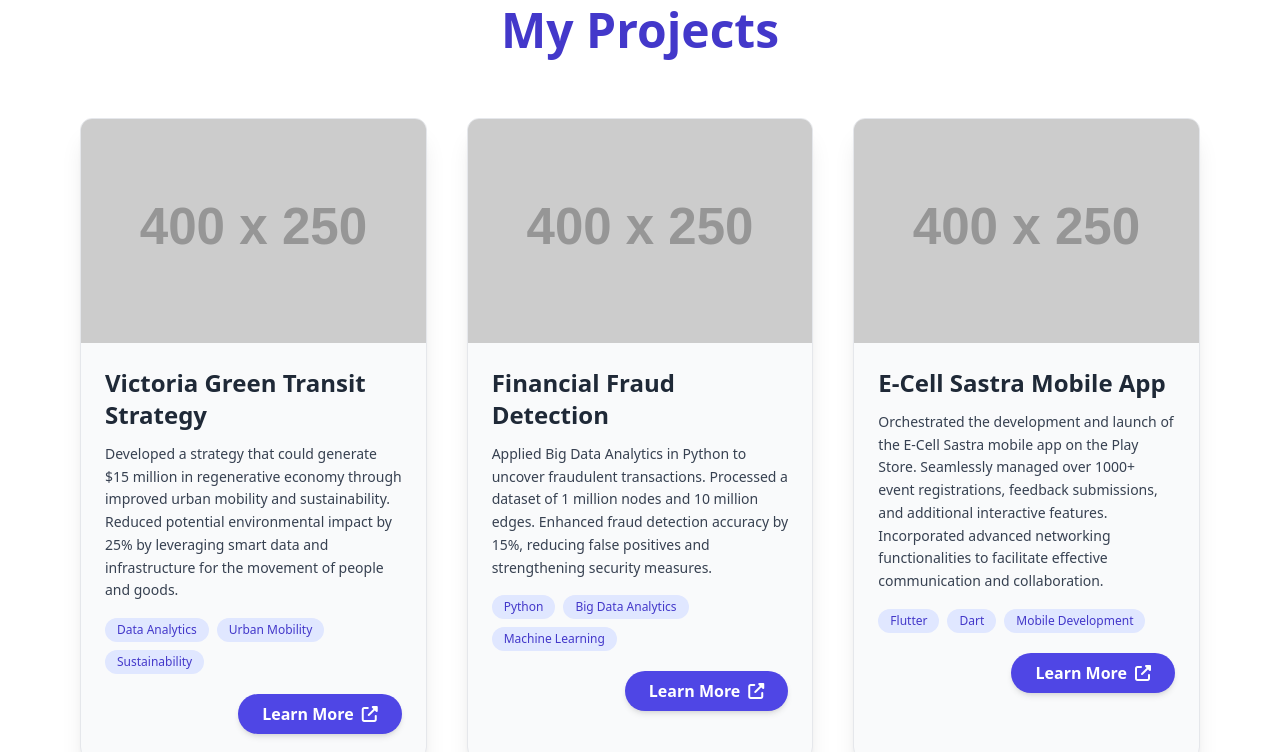
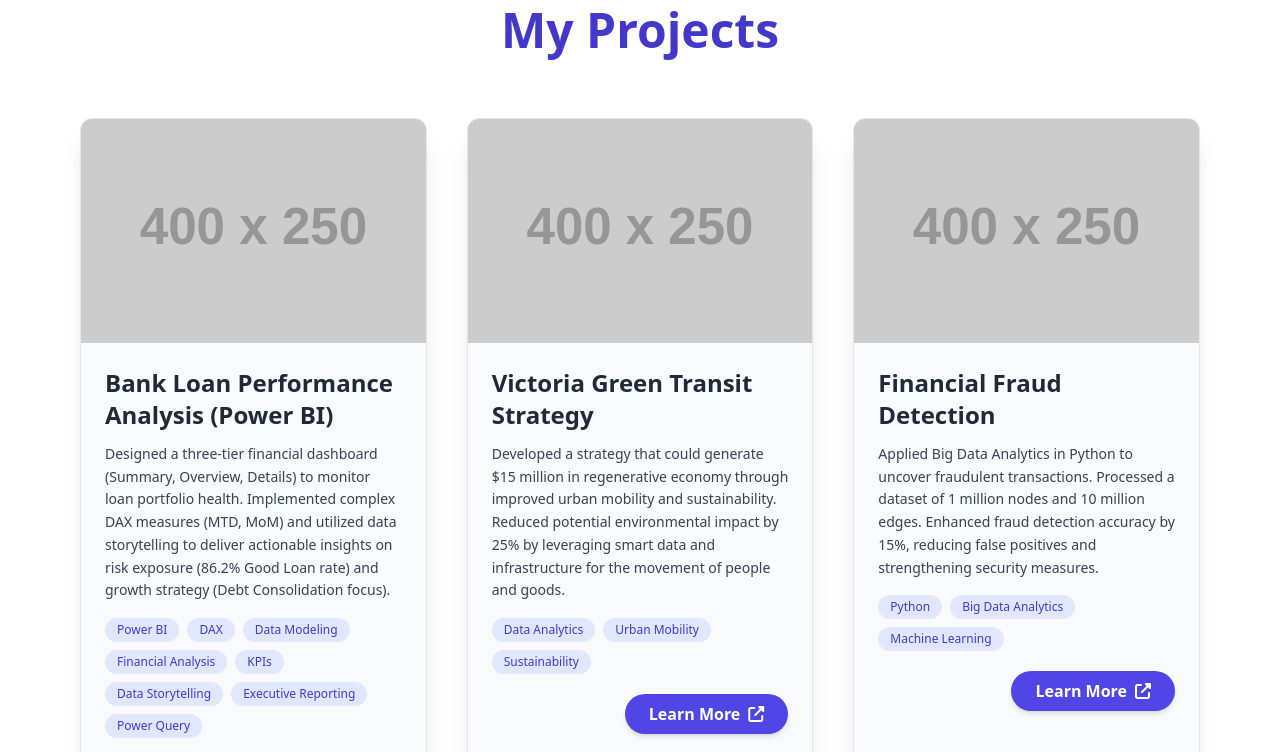
Before and after one commit to BhuvanPS/Portfolio, a plain HTML site: page index.html in a window 1280 px wide. Shown: the part 5010-5762 px from the top of the page. Drawn offline with nearby package versions, Linux system fonts and the light colour scheme; placeholder pictures from the web are drawn by us.

Commit message:
Added Power BI Project

```diff
--- a/index.html
+++ b/index.html
@@ -721,6 +721,14 @@
         // Data for projects and skills (moved from React component)
         const projects = [
             {
+    "id": "bank-loan-analysis-report",
+    "title": "Bank Loan Performance Analysis (Power BI)",
+    "description": "Designed a three-tier financial dashboard (Summary, Overview, Details) to monitor loan portfolio health. Implemented complex DAX measures (MTD, MoM) and utilized data storytelling to deliver actionable insights on risk exposure (86.2% Good Loan rate) and growth strategy (Debt Consolidation focus).",
+    "image": "https://placehold.co/400x250/F59E0B/0F172A?text=Power+BI+Loan+Dashboard",
+    "tags": ["Power BI", "DAX", "Data Modeling", "Financial Analysis", "KPIs", "Data Storytelling", "Executive Reporting", "Power Query"],
+    "link": "https://bhuvanps.github.io/Portfolio/Loan_Analysis_Report/"
+},
+            {
                 id: 'victoria-transit',
                 title: 'Victoria Green Transit Strategy',
                 description: 'Developed a strategy that could generate $15 million in regenerative economy through improved urban mobility and sustainability. Reduced potential environmental impact by 25% by leveraging smart data and infrastructure for the movement of people and goods.',
```
Also changed, not shown: Loan_Analysis_Report/image-details.png (renamed from Loan Analysis Report/image-details.png), Loan_Analysis_Report/image-overview.png (renamed from Loan Analysis Report/image-overview.png), Loan_Analysis_Report/image-summary.png (renamed from Loan Analysis Report/image-summary.png), Loan_Analysis_Report/index.html (renamed from Loan Analysis Report/index.html).
